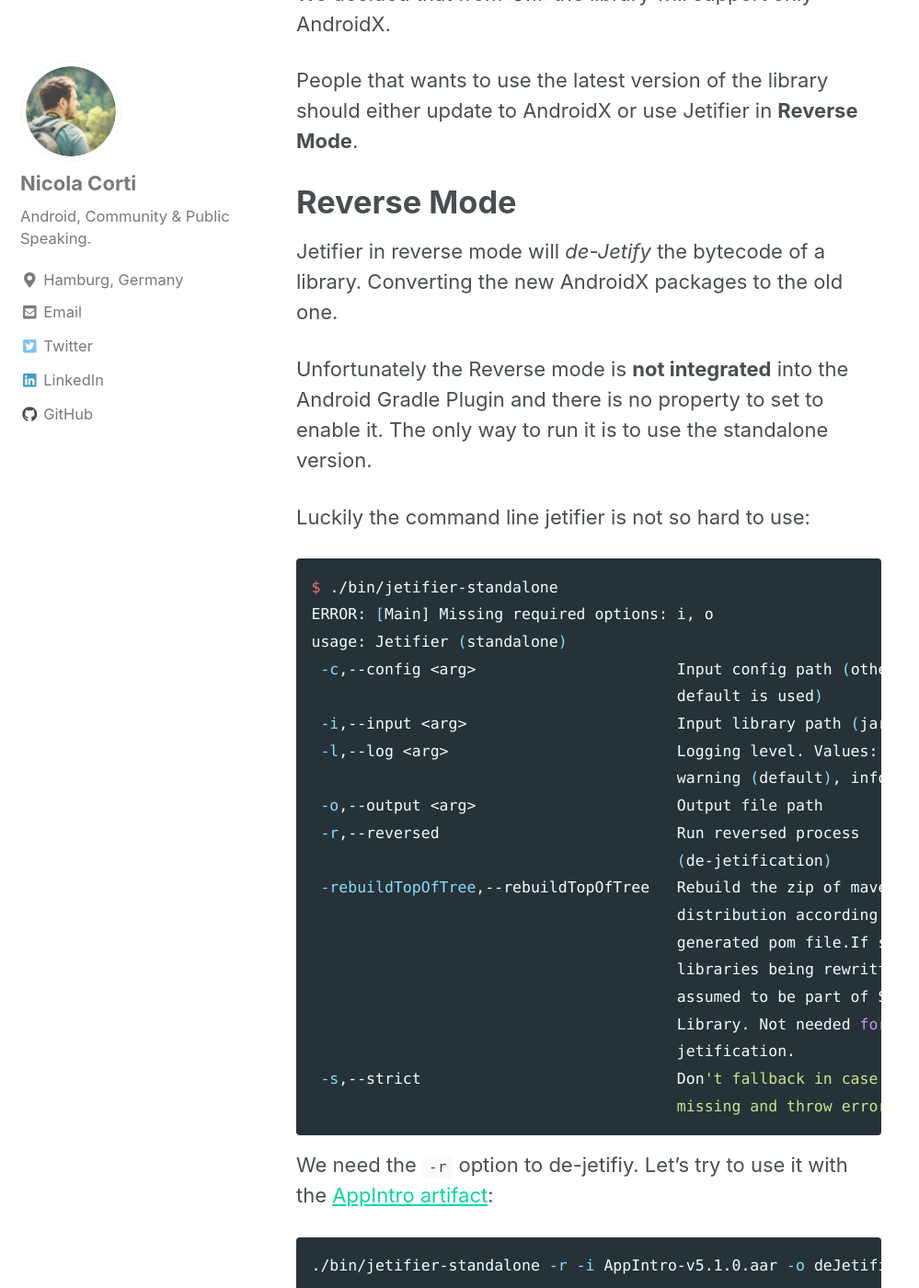
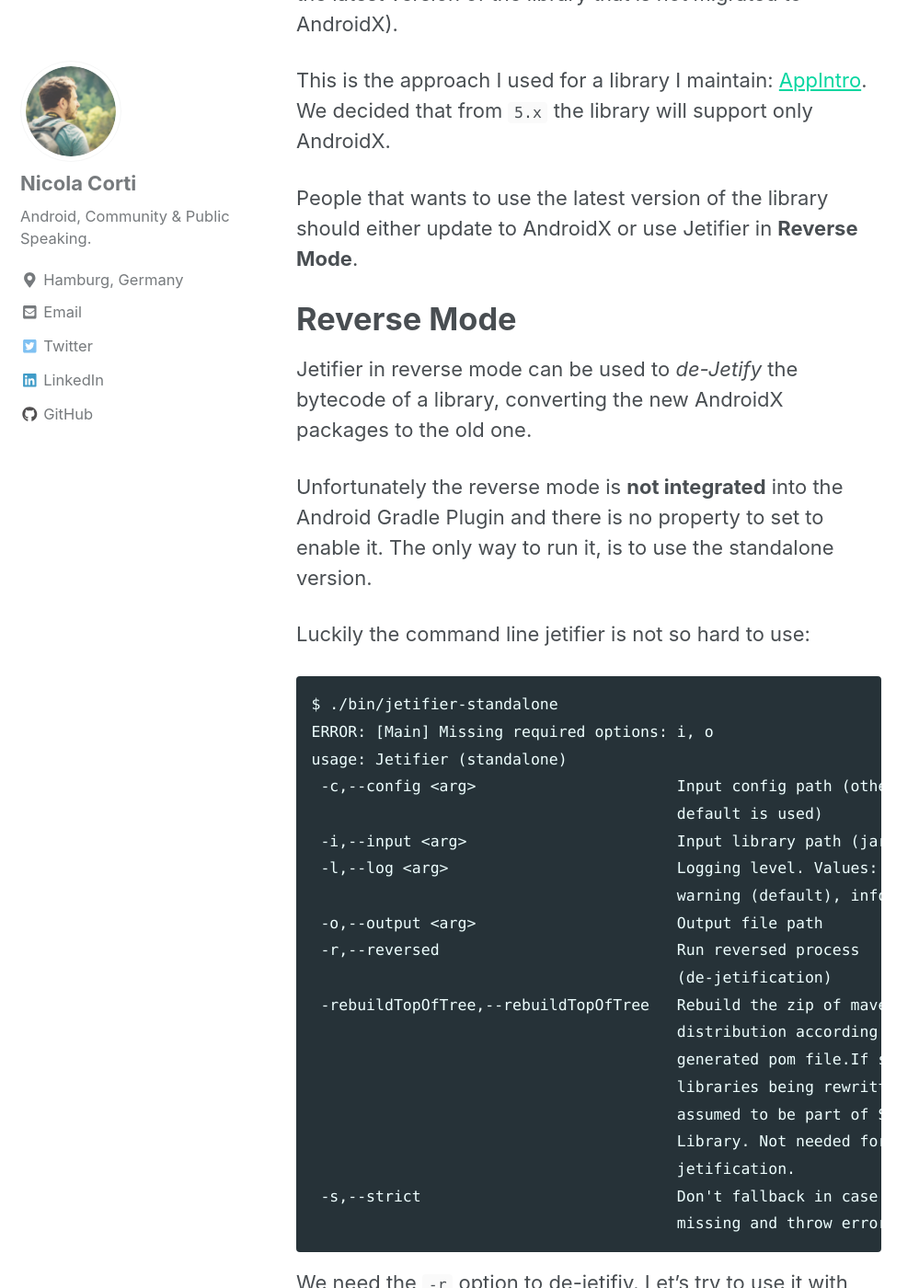
Before and after one commit to cortinico/cortinico.github.io, a Jekyll site: the page built from _posts/2019-01-17-jetifier-reverse.md, in a window 1280 px wide and 1400 px high, scrolled down 3899 px. Shown: the whole window at 92% size, without its empty margins (0-999 px from the left). Built offline with Jekyll 4.4.1, drawn with Linux system fonts in a browser that asks for light colours; nearby versions of some CDN libraries; comment, search, counter and statistics services are not loaded; some of the changed text lies outside the part shown.

Commit message:
Fixed typos in Jetifier blogpost

````diff
--- a/_posts/2019-01-17-jetifier-reverse.md
+++ b/_posts/2019-01-17-jetifier-reverse.md
@@ -39,19 +39,21 @@
 
 [Jetifier](https://developer.android.com/studio/command-line/jetifier) is a tool provided by Google to help you solve exactly this kind of issue. Jetifiery will **convert the bytecode** of your dependencies (aka _jetify_) to use the AndroidX classes following the mapping.
 
-The enabled Jetifer you just need to add this line to your `gradle.properties`
+The enable Jetifer you just need to add this line to your `gradle.properties`
 
 ```groovy
 android.useJetifier=true
 ```
 
-Or you can [download](https://dl.google.com/dl/android/studio/jetifier-zips/1.0.0-beta02/jetifier-standalone.zip) the standalone version to convert single artifacts directly from your command line.
+and the dependencies will be converted **automatically** during the build.
 
-Thanks to this you'll be able to use either migrated or not migrated dependencies in your project.
+Alternatively, you can [download](https://dl.google.com/dl/android/studio/jetifier-zips/1.0.0-beta02/jetifier-standalone.zip) the standalone version to convert single artifacts directly from your command line.
 
-What about Android libraries?
+Thanks to this, you'll be able to use either migrated or not migrated dependencies in your project.
 
-# The library developer point of view
+What about if you're maintaining an Android Library?
+
+# The library developer's point of view
 
 If you're a library developer, you probably asked yourself: [Should I migrate my library to AndroidX?](https://www.reddit.com/r/androiddev/comments/9yd1ht/should_i_use_support_or_androidx_in_my_own_library/). The risk here is that if you migrate to AndroidX, users that haven't yet migrated can't use your library.
 
@@ -59,17 +61,17 @@
 
 ### Don't migrate.
 
-The _laziest_ alternative is to don't migrate. Apps that are using your library and are not migrated, will keep on working as usual. Apps that are migrate instead will jetify your compiled code to make it compatible with their codebase.
+The _laziest_ alternative is to don't migrate. Apps that are using your library and are not migrated, will keep on working as usual. Apps that are migrated instead will jetify your compiled code to make it compatible with their codebase.
 
 ### Maintain two variants of your library.
 
-You can maintain two variants/flavors of your app. The `-androidx` variant will be the migrated instance and you should point out in the documentation which artifacts users should use.
+You can maintain two variants/flavors of your app. The `-androidx` variant will be the migrated instance and you should point out in the documentation which artifacts each users should use.
 
 This is probably the _safest_ approach as users won't need Jetifier at all, avoiding all the [potential bugs](https://issuetracker.google.com/issues?q=componentid:460323%20status:open) of this tool. At the same time is probably the _most costly_ solution as you need to take care of two artifacts and you might end up in some code duplication.
 
 ### Migrate.
 
-Do a major release of your library and announce that from version `X.` you will be supporting only AndroidX. Don't forget to point out that the latest version of the library that is not migrated to AndroidX in the Readme file.
+Do a major release of your library and announce that from version `X.` you will be supporting only AndroidX. Don't forget to point out that the in your Readme file (e.g. pinning the latest version of the library that is not migrated to AndroidX).
 
 This is the approach I used for a library I maintain: [AppIntro](https://github.com/AppIntro/AppIntro). We decided that from `5.x` the library will support only AndroidX.
 
@@ -77,13 +79,13 @@
 
 # Reverse Mode
 
-Jetifier in reverse mode will _de-Jetify_ the bytecode of a library. Converting the new AndroidX packages to the old one.
+Jetifier in reverse mode can be used to _de-Jetify_ the bytecode of a library, converting the new AndroidX packages to the old one.
 
-Unfortunately the Reverse mode is **not integrated** into the Android Gradle Plugin and there is no property to set to enable it. The only way to run it is to use the standalone version.
+Unfortunately the reverse mode is **not integrated** into the Android Gradle Plugin and there is no property to set to enable it. The only way to run it, is to use the standalone version.
 
 Luckily the command line jetifier is not so hard to use:
 
-```bash
+```
 $ ./bin/jetifier-standalone
 ERROR: [Main] Missing required options: i, o
 usage: Jetifier (standalone)
@@ -137,7 +139,7 @@
 
 You can either update them manually, or let Jetifier do the job. You can't pass the `.pom` directly to the command line tool, but you have to create a `.zip` file where you can put all the content of the maven repository: `.aar`, `.pom`, `-sources.jar`, etc.
 
-I just got a warning while using this tool:
+Using this tool, you can probably receive this warning:
 
 WARNING: [ProGuardTypesMap] Conflict: [ProGuardType(value=androidx/preference/{any})] -> (ProGuardType(value=android/support/v14/preference/{any}), ProGuardType(value=android/support/v7/preference/{any}))
 {: .notice--warning}
````
